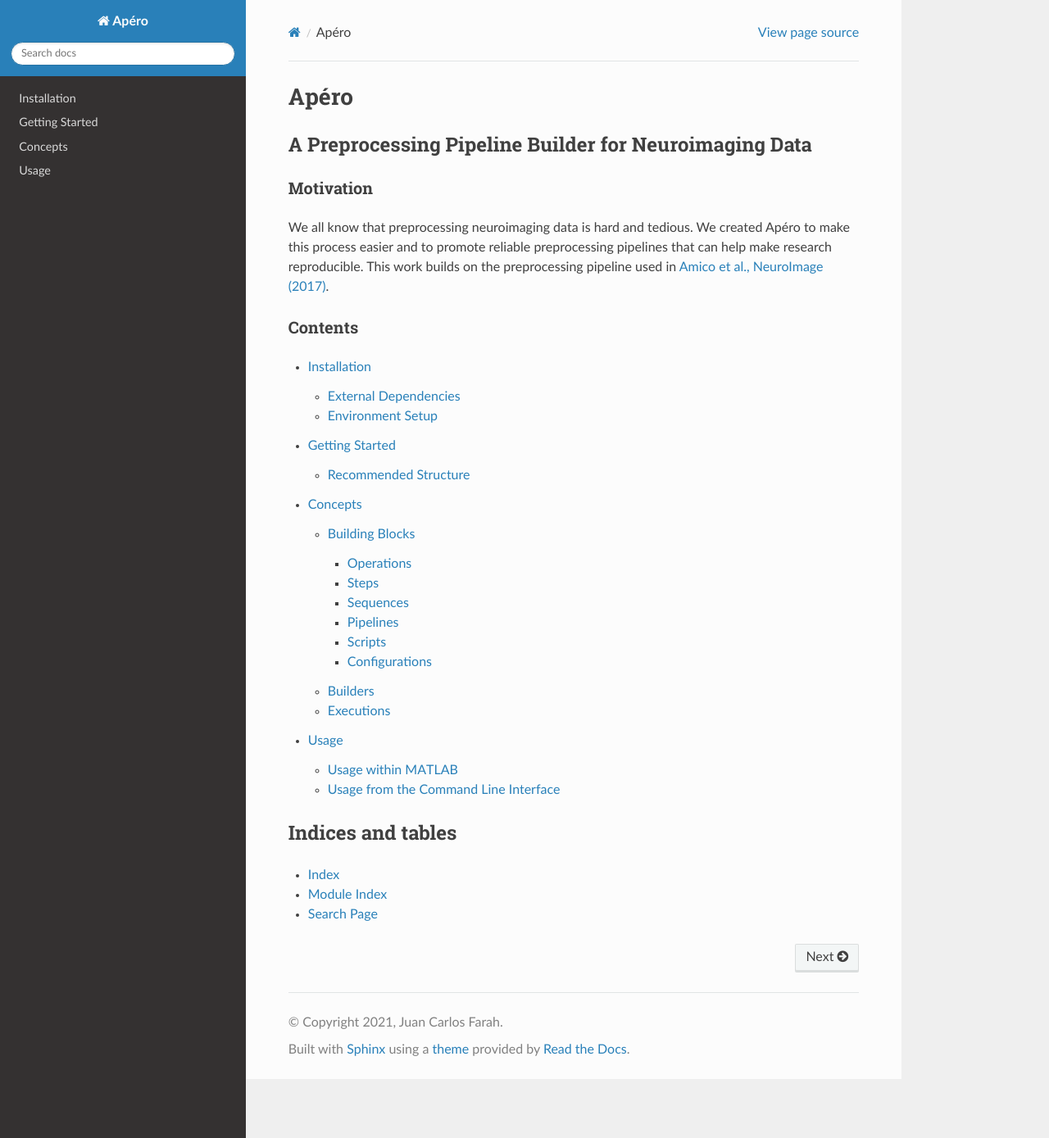
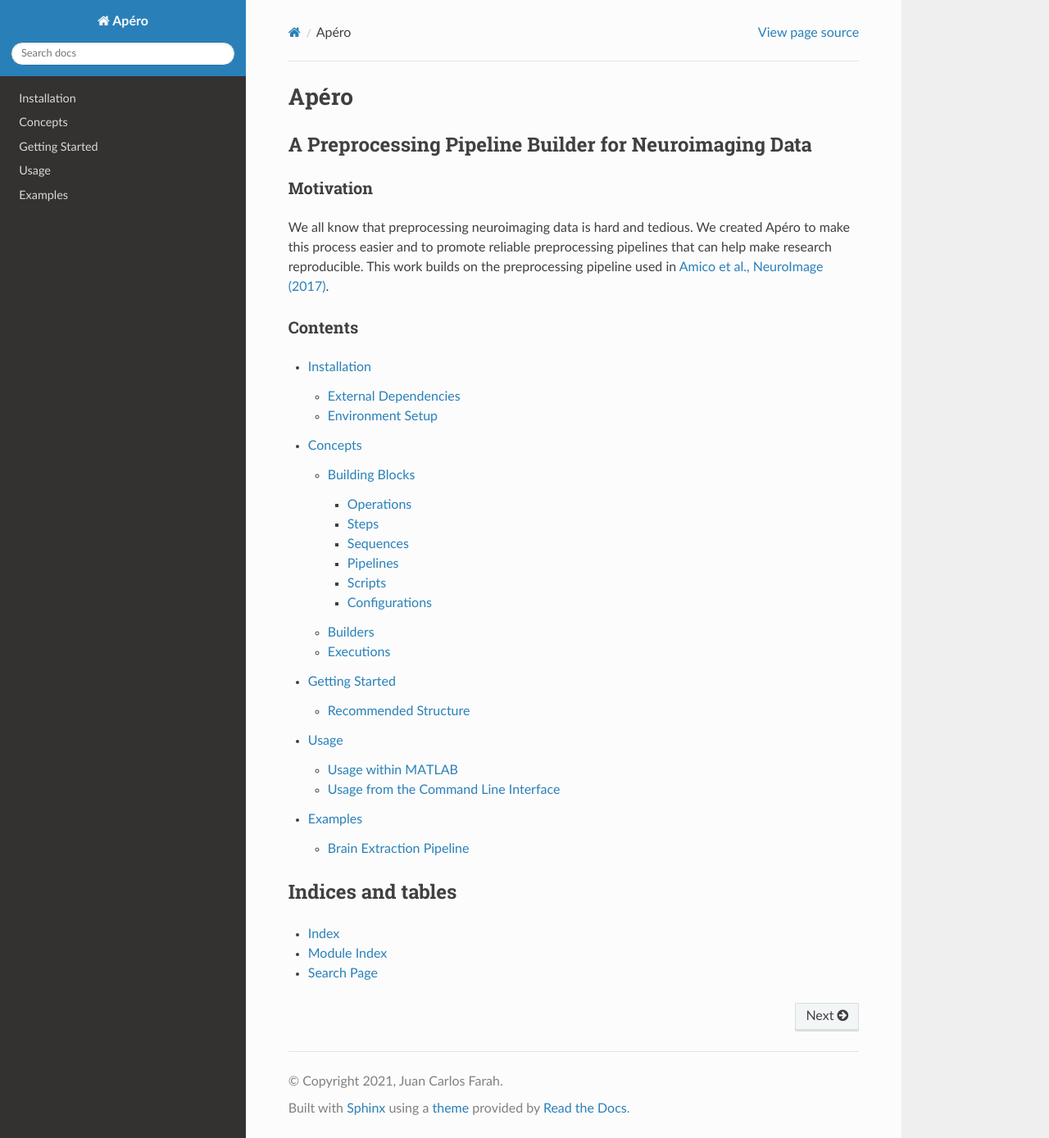
Before and after one commit to juancarlosfarah/apero, a Sphinx documentation site: the page built from docs/index.rst, in a window 1280 px wide and 1389 px high. Shown: the whole window at 82% size. Built offline with Sphinx 7.4.7 and the Read the Docs theme 2.0.0, drawn with Linux system fonts in a browser that asks for light colours.

Commit message:
docs: update doc structure

```diff
--- a/docs/index.rst
+++ b/docs/index.rst
@@ -25,9 +25,10 @@ Contents
    :maxdepth: 3
 
    installation
+   concepts
    getting_started
-   concepts
    usage
+   examples
 
 
 Indices and tables
--- a/docs/usage.rst
+++ b/docs/usage.rst
@@ -10,6 +10,7 @@ use the default builders or create your own.
 
 Usage within MATLAB
 -------------------
+Once
 
 
 Usage from the Command Line Interface
```
Also changed, not shown: docs/examples.rst (added, +16 -0 lines).
